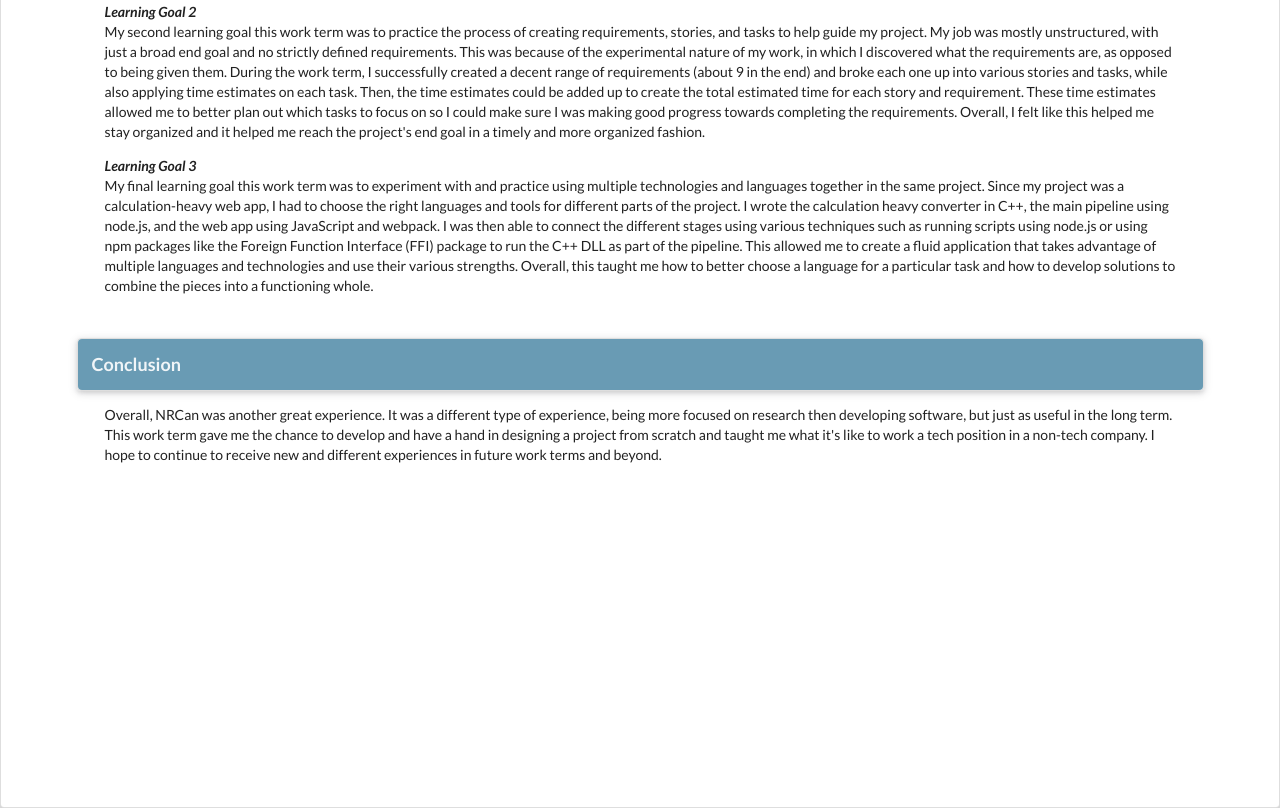
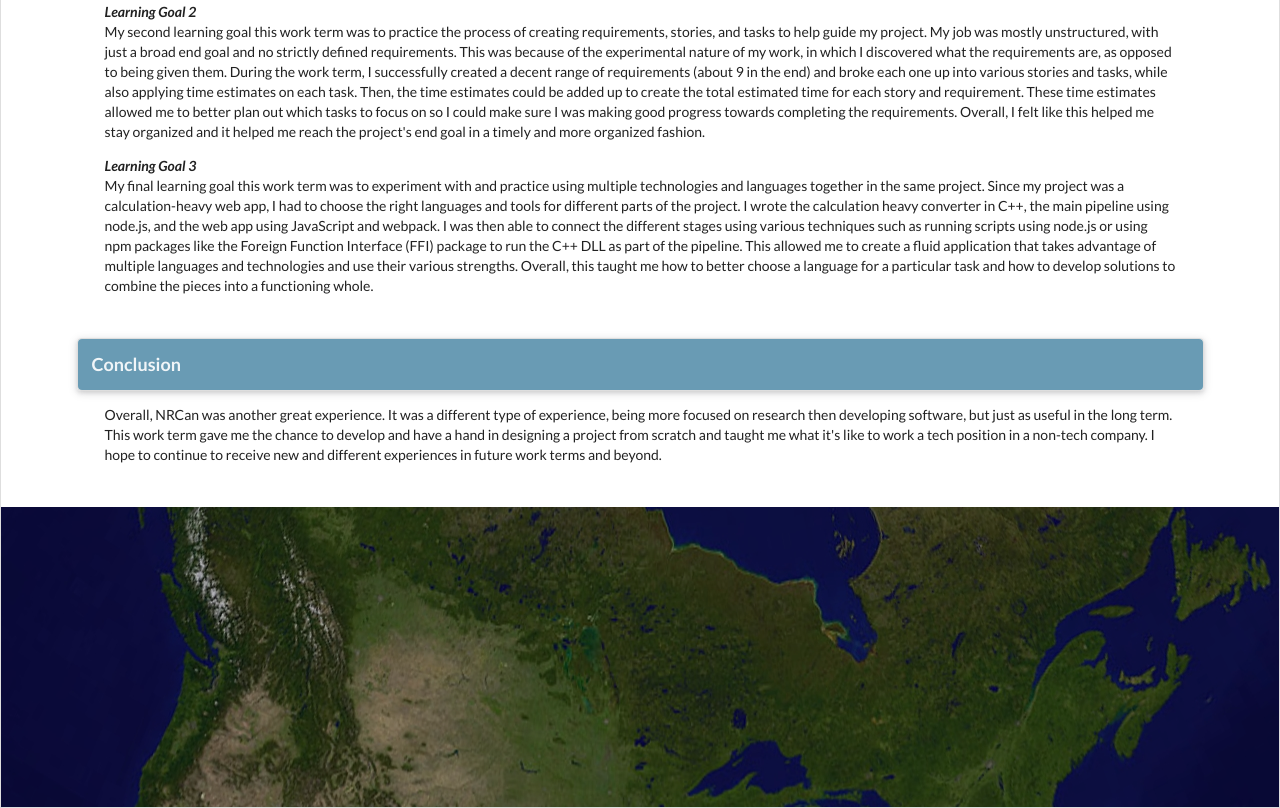
Before and after one commit to mhogar/CoopWebsite3, a plain HTML site: page index.html in a window 1280 px wide. Shown: the part 1294-2102 px from the top of the page. Drawn offline with nearby package versions, Linux system fonts and the light colour scheme.

Commit message:
Finished website

```diff
--- a/style.css
+++ b/style.css
@@ -19,12 +19,12 @@ body {
 }
 
 .banner.top {
-	/*background-image: url("imgs/banner_top.png");*/
+	background-image: url("imgs/banner_top.png");
 }
 
 .banner.bottom {
-	/*background-image: url("imgs/banner_bottom.png");
-	background-position-y: bottom;*/
+	background-image: url("imgs/banner_bottom.png");
+	background-position-y: bottom;
 }
 
 .banner-header {
```
Also changed, not shown: imgs/banner_bottom.png (added), imgs/banner_top.png (added).
